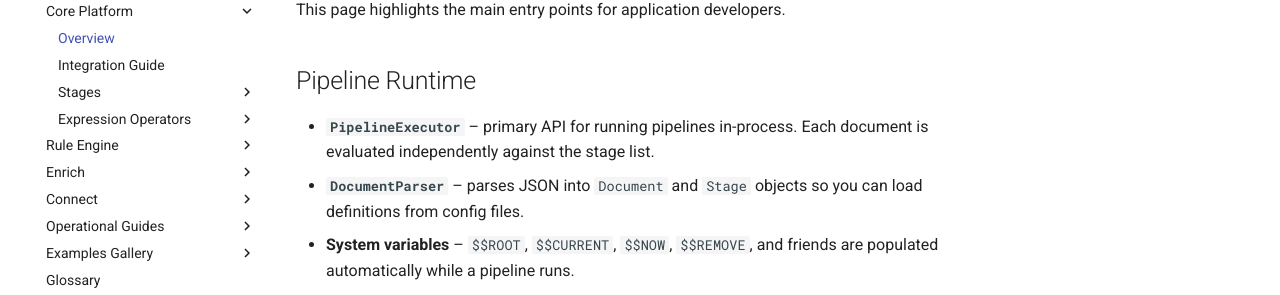
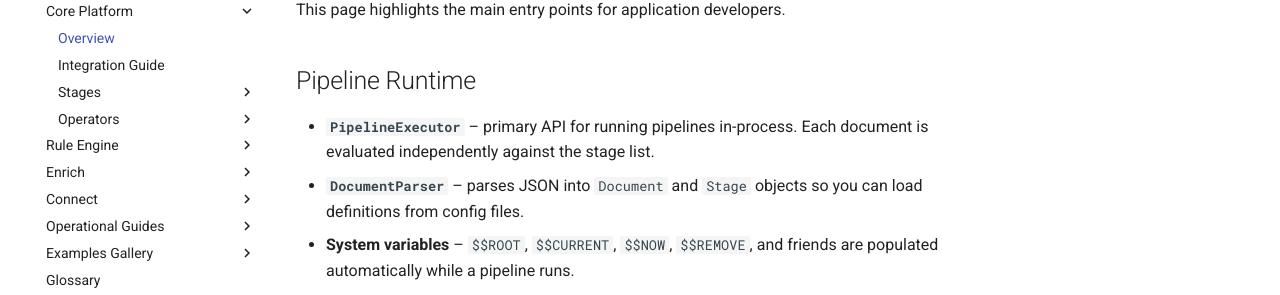
Before and after one commit to aredlavenkat/fluxion-docs, an MkDocs documentation site: the page built from docs/core/index.md, in a window 1280 px wide. Shown: the part 208-503 px from the top of the page. Built offline with MkDocs 1.6.1 and Material for MkDocs 9.7.7, drawn with Linux system fonts in a browser that asks for light colours.

Commit message:
Label change for Expression operator

```diff
--- a/mkdocs.yml
+++ b/mkdocs.yml
@@ -30,7 +30,7 @@ nav:
       - $unwind: stages/unwind.md
       - $setWindowFields: stages/setWindowFields.md
       - $sampleRate: stages/sampleRate.md
-    - Expression Operators:
+    - Operators:
       - Overview: operators/index.md
       - $abs: operators/abs.md
       - $add: operators/add.md
```
